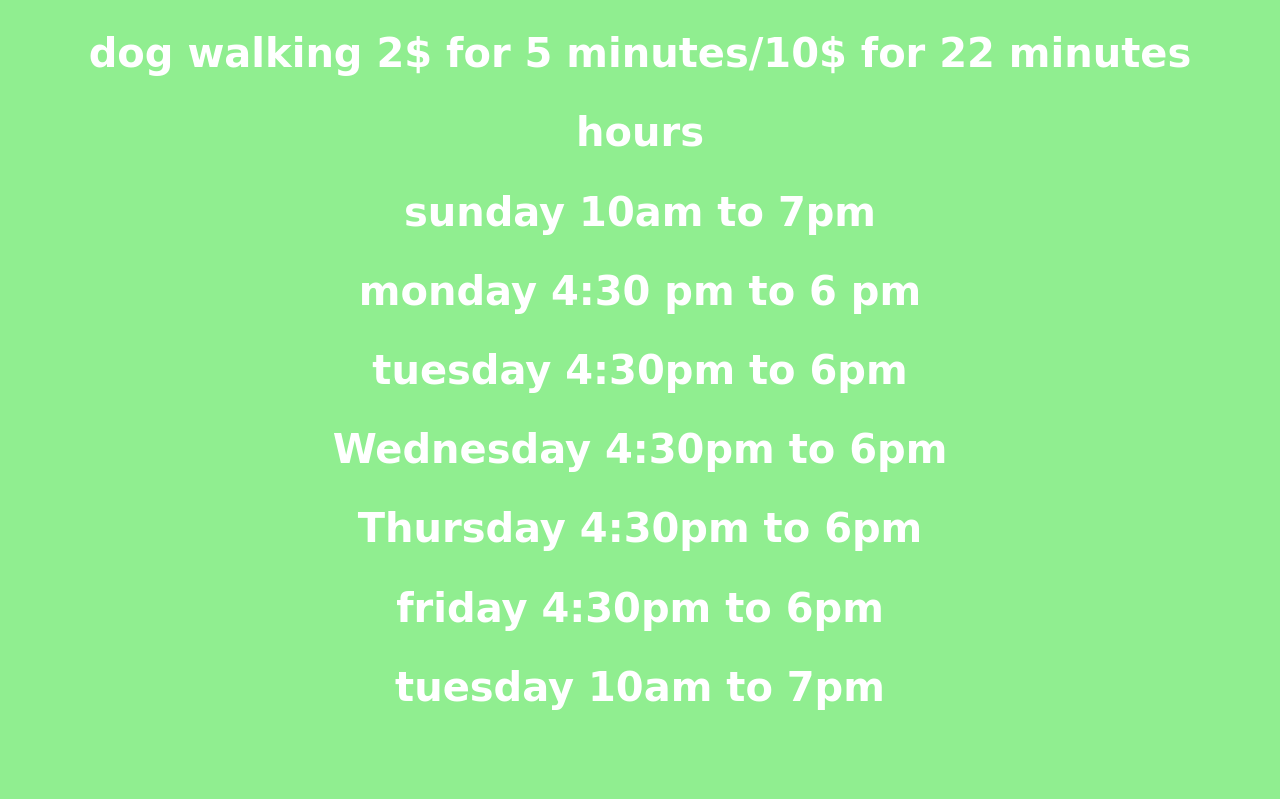
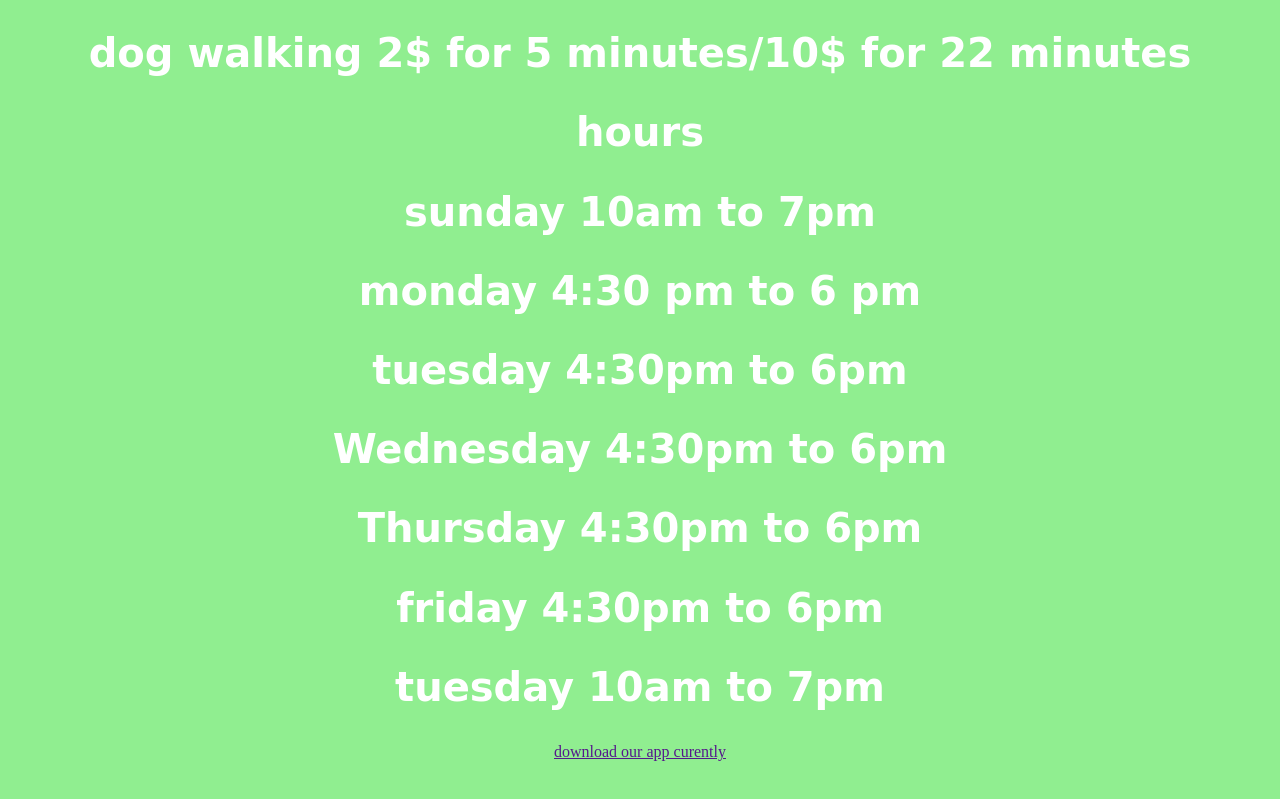
Before and after one commit to gamerboy463/United-Paws, a plain HTML site: page index.html in a window 1280 px wide. Shown: the part 1226-2025 px from the top of the page. Drawn offline with Linux system fonts and the light colour scheme.

Commit message:
Update index.html

```diff
--- a/index.html
+++ b/index.html
@@ -40,4 +40,5 @@ h1 {font-family:cursive;
   <h2>Thursday 4:30pm to 6pm</h2>
   <h2>friday 4:30pm to 6pm</h2>
   <h2>tuesday 10am to 7pm</h2>
+ <a href = "">download our app curently</a>
 </html>
```
